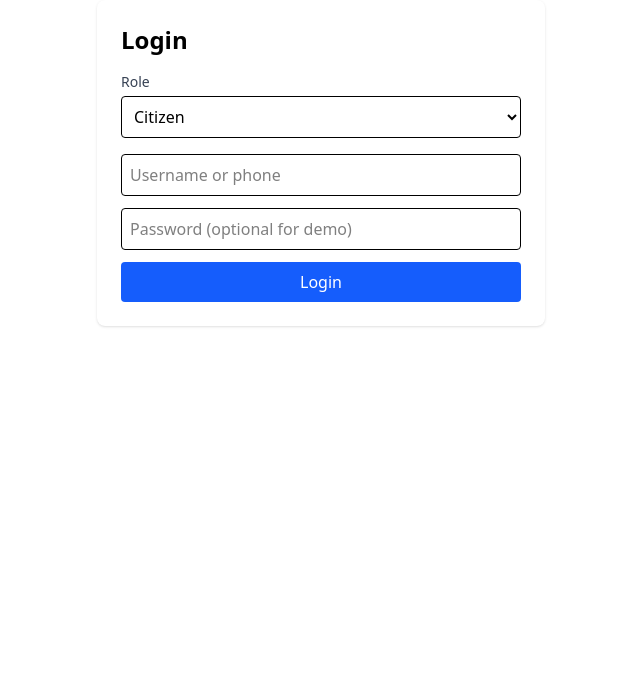
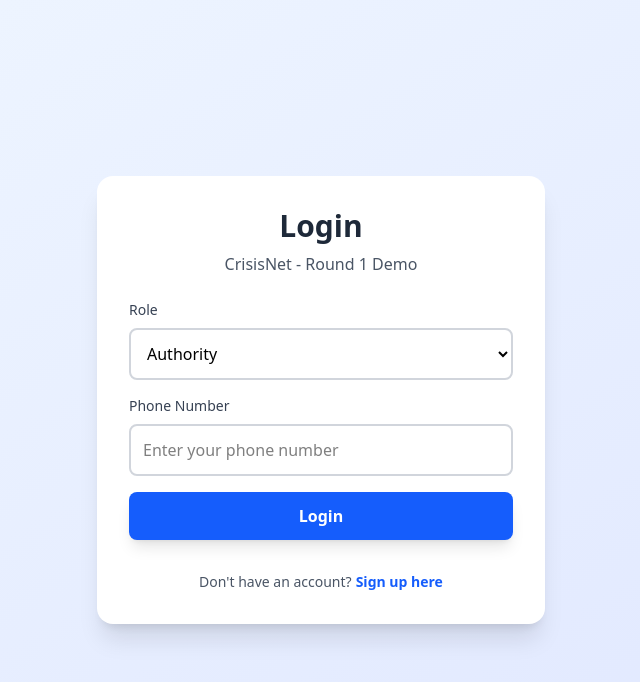
Before and after one commit to Kirtibisht11/crisisnet, a React (Vite) app in the folder frontend/: page /login in a window 1280 px wide. Shown: the top 682 px of the page, without its empty margins (319-959 px from the left). Built offline with nearby package versions, Linux system fonts and the light colour scheme; no server answers.

Commit message:
Added Login and Signup pages

```diff
--- a/frontend/src/pages/Login.jsx
+++ b/frontend/src/pages/Login.jsx
@@ -1,75 +1,125 @@
-/**
- * Login Page
- * Handles login for Citizen / Volunteer / Authority
- */
-
 import { useState } from "react";
 import { useNavigate } from "react-router-dom";
-import { login } from "../services/auth";
-import { useUserStore } from "../state/userStore";
 
 export default function Login() {
-  const [username, setUsername] = useState("");
-  const [password, setPassword] = useState("");
-  const [role, setRole] = useState("citizen");
+  const [phone, setPhone] = useState("");
+  const [role, setRole] = useState("authority");
   const [error, setError] = useState("");
+  const [loading, setLoading] = useState(false);
   const navigate = useNavigate();
-  const setUser = useUserStore((s) => s.setUser);
 
   const handleLogin = async () => {
     setError("");
+    setLoading(true);
+
     try {
-      const data = await login(username, password);
-      const token = data?.access_token;
-      let user = data?.user || { username };
+      // For Round 1 demo - check localStorage
+      const allUsers = JSON.parse(localStorage.getItem('crisisnet_users') || '[]');
 
-      // If backend returned a demo user without role, apply selected role
-      if (!user.role) user.role = role;
+      if (phone.trim() === "") {
+        throw new Error("Please enter your phone number");
+      }
 
-      // Persist token and user
-      if (token) localStorage.setItem("access_token", token);
-      localStorage.setItem("user", JSON.stringify(user));
-      setUser(user, token);
+      // Find user by phone
+      const user = allUsers.find(u => u.phone === phone && u.role === role);
 
-      // Redirect based on role
-      if (user.role === "volunteer") navigate("/volunteer");
-      else if (user.role === "authority") navigate("/authority");
-      else navigate("/");
+      if (user) {
+        // User found - login successful
+        localStorage.setItem('crisisnet_current_user', JSON.stringify(user));
+        console.log('Login successful:', user);
+
+        // Navigate to authority dashboard
+        setTimeout(() => navigate('/authority'), 300);
+      } else {
+        // User not found - create demo user
+        const demoUser = {
+          id: `${role}_demo_${Date.now()}`,
+          role: role,
+          name: `Demo ${role.charAt(0).toUpperCase() + role.slice(1)}`,
+          phone: phone,
+          location: 'Demo Location',
+          created_at: new Date().toISOString()
+        };
+
+        // Save demo user
+        allUsers.push(demoUser);
+        localStorage.setItem('crisisnet_users', JSON.stringify(allUsers));
+        localStorage.setItem('crisisnet_current_user', JSON.stringify(demoUser));
+
+        console.log('Demo user created:', demoUser);
+
+        // Navigate to authority dashboard
+        setTimeout(() => navigate('/authority'), 300);
+      }
+
     } catch (e) {
-      console.error(e);
-      setError("Login failed. Check console for details.");
+      console.error('Login error:', e);
+      setError(e.message || "Login failed. Please try again.");
+    } finally {
+      setLoading(false);
     }
   };
 
   return (
-    <div className="login-page max-w-md mx-auto p-6 bg-white rounded-lg shadow">
-      <h2 className="text-2xl font-bold mb-4">Login</h2>
+    <div className="min-h-screen bg-gradient-to-br from-blue-50 to-indigo-100 flex items-center justify-center p-6">
+      <div className="max-w-md w-full bg-white rounded-2xl shadow-xl p-8">
+        <div className="text-center mb-6">
+          <h2 className="text-3xl font-bold text-gray-800">Login</h2>
+          <p className="text-gray-600 mt-2">CrisisNet - Round 1 Demo</p>
+        </div>
 
-      <label className="block text-sm text-gray-700 mb-1">Role</label>
-      <select value={role} onChange={(e) => setRole(e.target.value)} className="w-full mb-4 p-2 border rounded">
+        <div className="space-y-4">
+          <div>
+            <label className="block text-sm font-medium text-gray-700 mb-2">Role</label>
+            <select
+              value={role}
+              onChange={(e) => setRole(e.target.value)}
+              className="w-full p-3 border-2 border-gray-300 rounded-lg focus:border-blue-500 focus:outline-none"
+            >
               <option value="citizen">Citizen</option>
               <option value="volunteer">Volunteer</option>
               <option value="authority">Authority</option>
             </select>
+          </div>
 
+          <div>
+            <label className="block text-sm font-medium text-gray-700 mb-2">Phone Number</label>
             <input
-        placeholder="Username or phone"
-        value={username}
-        onChange={e => setUsername(e.target.value)}
-        className="w-full mb-3 p-2 border rounded"
+              placeholder="Enter your phone number"
+              value={phone}
+              onChange={e => setPhone(e.target.value)}
+              className="w-full p-3 border-2 border-gray-300 rounded-lg focus:border-blue-500 focus:outline-none"
             />
+          </div>
 
-      <input
-        type="password"
-        placeholder="Password (optional for demo)"
-        value={password}
-        onChange={e => setPassword(e.target.value)}
-        className="w-full mb-3 p-2 border rounded"
-      />
+          <button
+            onClick={handleLogin}
+            disabled={loading}
+            className={`w-full py-3 rounded-lg font-bold text-white transition-all ${
+              loading
+                ? 'bg-gray-400 cursor-not-allowed'
+                : 'bg-blue-600 hover:bg-blue-700 shadow-lg hover:shadow-xl'
+            }`}
+          >
+            {loading ? 'Logging in...' : 'Login'}
+          </button>
 
-      <button onClick={handleLogin} className="w-full bg-blue-600 text-white py-2 rounded">Login</button>
+          {error && (
+            <div className="bg-red-50 border-2 border-red-200 p-3 text-red-700 rounded-lg text-sm">
+              {error}
+            </div>
+          )}
 
-      {error && <p className="text-red-500 mt-3">{error}</p>}
+          <div className="text-center text-sm text-gray-600 mt-4">
+            Don't have an account?
+            <a href="/signup" className="text-blue-600 font-semibold ml-1 hover:underline">
+              Sign up here
+            </a>
+          </div>
+
+
+        </div>
+      </div>
     </div>
   );
 }
--- a/frontend/src/pages/signup.jsx
+++ b/frontend/src/pages/signup.jsx
@@ -1,7 +1,5 @@
-import React, { useState } from 'react';
+import { useState } from 'react';
 import { useNavigate } from 'react-router-dom';
-
-const API_BASE = import.meta.env.VITE_API_BASE || 'http://localhost:8000';
 
 export default function Signup() {
   const navigate = useNavigate();
@@ -11,9 +9,7 @@ export default function Signup() {
     email: '',
     phone: '',
     location: '',
-    address: '',
     skills: [],
-    availability: 'anytime',
     org: '',
     title: '',
     termsAccepted: false
@@ -31,20 +27,13 @@ export default function Signup() {
   const handleSkillToggle = (skill) => {
     setFormData(prev => ({
       ...prev,
-      skills: prev.skills.includes(skill) ? prev.skills.filter(s => s !== skill) : [...prev.skills, skill]
+      skills: prev.skills.includes(skill)
+        ? prev.skills.filter(s => s !== skill)
+        : [...prev.skills, skill]
     }));
   };
 
-  const skillOptions = ['first_aid','medical','rescue','swimming','firefighting','logistics','communication','driver'];
-
-  const tryGeolocation = () => new Promise((resolve) => {
-    if (!navigator.geolocation) return resolve({ lat: 0.0, lon: 0.0 });
-    navigator.geolocation.getCurrentPosition(
-      (pos) => resolve({ lat: pos.coords.latitude, lon: pos.coords.longitude }),
-      () => resolve({ lat: 0.0, lon: 0.0 }),
-      { timeout: 3000 }
-    );
-  });
+  const skillOptions = ['first_aid', 'medical', 'rescue', 'swimming', 'firefighting', 'logistics', 'communication', 'driver'];
 
   const validate = () => {
     const newErrors = {};
@@ -56,68 +45,39 @@ export default function Signup() {
     return Object.keys(newErrors).length === 0;
   };
 
+  const saveUserData = (userData) => {
+    // Save to localStorage for Round 1 demo
+    const allUsers = JSON.parse(localStorage.getItem('crisisnet_users') || '[]');
+    allUsers.push(userData);
+    localStorage.setItem('crisisnet_users', JSON.stringify(allUsers));
+    localStorage.setItem('crisisnet_current_user', JSON.stringify(userData));
+  };
+
   const handleSubmit = async (e) => {
     e.preventDefault();
     if (!validate()) return;
     setIsSubmitting(true);
 
     try {
-      if (role === 'volunteer') {
-        // Register with resource agent
-        const resp = await fetch(`${API_BASE}/resource/volunteer/register`, {
-          method: 'POST', headers: { 'Content-Type': 'application/json' },
-          body: JSON.stringify({
-            name: formData.name,
-            email: formData.email,
-            phone: formData.phone,
-            location: formData.location || 'Unknown',
-            address: formData.address,
-            skills: formData.skills,
-            experience: formData.experience || '',
-            availability: formData.availability,
-            emergency_contact: formData.emergency_contact || '',
-            available: true
-          })
-        });
-        const data = await resp.json();
-        if (resp.ok) {
-          localStorage.setItem('volunteerId', data.volunteer_id || data.volunteer?.id || '');
-          navigate('/volunteer');
-        } else throw new Error(data.detail || 'Registration failed');
+      const userId = `${role}_${Date.now()}`;
+      const userData = {
+        id: userId,
+        role: role,
+        name: formData.name,
+        email: formData.email,
+        phone: formData.phone,
+        location: formData.location || 'Unknown',
+        created_at: new Date().toISOString(),
+        ...(role === 'volunteer' && { skills: formData.skills, available: true }),
+        ...(role === 'authority' && { organization: formData.org, title: formData.title })
+      };
 
-      } else {
-        // Citizen or Authority -> register as user
-        const pos = await tryGeolocation();
-        const payload = {
-          name: formData.name,
-          phone: formData.phone,
-          role: role,
-          latitude: pos.lat || 0.0,
-          longitude: pos.lon || 0.0
-        };
+      saveUserData(userData);
 
-        // include minimal metadata for authority
-        if (role === 'authority') {
-          payload['org'] = formData.org;
-          payload['title'] = formData.title;
-        }
-
-        const res = await fetch(`${API_BASE}/users/register`, {
-          method: 'POST', headers: { 'Content-Type': 'application/json' },
-          body: JSON.stringify(payload)
-        });
-
-        const d = await res.json();
-        if (res.ok) {
-          // store user id for demo
-          localStorage.setItem('user', JSON.stringify(d));
-          if (role === 'citizen') navigate('/');
-          else navigate('/authority');
-        } else throw new Error(d.detail || 'User registration failed');
-      }
+      // Always navigate to authority dashboard for demo
+      setTimeout(() => navigate('/authority'), 300);
 
     } catch (err) {
-      console.error('Signup error', err);
       setErrors(prev => ({ ...prev, submit: err.message || 'Registration failed' }));
     } finally {
       setIsSubmitting(false);
@@ -127,81 +87,81 @@ export default function Signup() {
   return (
     <div className="min-h-screen bg-gradient-to-br from-blue-50 to-indigo-100 p-6">
       <div className="max-w-4xl mx-auto">
-        <div className="bg-white rounded-2xl shadow-xl overflow-hidden p-8">
-          <h1 className="text-3xl font-bold mb-4">Create an account</h1>
+        <div className="bg-white rounded-2xl shadow-xl p-8">
+          <h1 className="text-3xl font-bold mb-2">Create Account</h1>
+          <p className="text-gray-600 mb-6">Join CrisisNet</p>
 
-          <label className="block text-sm text-gray-700 mb-2">Role</label>
-          <select value={role} onChange={(e) => setRole(e.target.value)} className="mb-6 p-2 border rounded">
+          <label className="block text-sm font-medium text-gray-700 mb-2">Role *</label>
+          <select value={role} onChange={(e) => setRole(e.target.value)} className="w-full p-3 border-2 rounded-lg mb-6">
             <option value="citizen">Citizen</option>
             <option value="volunteer">Volunteer</option>
             <option value="authority">Authority</option>
           </select>
 
-          <form onSubmit={handleSubmit} className="space-y-4">
+          <form onSubmit={handleSubmit} className="space-y-5">
             <div>
-              <label className="block text-sm font-medium text-gray-700">Full Name *</label>
-              <input name="name" value={formData.name} onChange={handleInputChange} className="w-full p-2 border rounded" />
-              {errors.name && <div className="text-red-500 text-sm">{errors.name}</div>}
+              <label className="block text-sm font-medium mb-1">Full Name *</label>
+              <input name="name" value={formData.name} onChange={handleInputChange} className="w-full p-3 border-2 rounded-lg" />
+              {errors.name && <div className="text-red-500 text-sm mt-1">{errors.name}</div>}
             </div>
 
-            <div className="grid grid-cols-1 md:grid-cols-2 gap-4">
+            <div className="grid grid-cols-2 gap-4">
               <div>
-                <label className="block text-sm font-medium text-gray-700">Phone *</label>
-                <input name="phone" value={formData.phone} onChange={handleInputChange} className="w-full p-2 border rounded" />
-                {errors.phone && <div className="text-red-500 text-sm">{errors.phone}</div>}
+                <label className="block text-sm font-medium mb-1">Phone *</label>
+                <input name="phone" value={formData.phone} onChange={handleInputChange} className="w-full p-3 border-2 rounded-lg" />
+                {errors.phone && <div className="text-red-500 text-sm mt-1">{errors.phone}</div>}
               </div>
-
               <div>
-                <label className="block text-sm font-medium text-gray-700">Email</label>
-                <input name="email" value={formData.email} onChange={handleInputChange} className="w-full p-2 border rounded" />
+                <label className="block text-sm font-medium mb-1">Email</label>
+                <input name="email" type="email" value={formData.email} onChange={handleInputChange} className="w-full p-3 border-2 rounded-lg" />
               </div>
             </div>
 
             <div>
-              <label className="block text-sm font-medium text-gray-700">Location / Area</label>
-              <input name="location" value={formData.location} onChange={handleInputChange} className="w-full p-2 border rounded" />
+              <label className="block text-sm font-medium mb-1">Location</label>
+              <input name="location" value={formData.location} onChange={handleInputChange} className="w-full p-3 border-2 rounded-lg" />
             </div>
 
             {role === 'volunteer' && (
               <div>
-                <label className="block text-sm font-medium text-gray-700 mb-2">Skills *</label>
-                <div className="grid grid-cols-2 md:grid-cols-3 gap-2">
+                <label className="block text-sm font-medium mb-2">Skills *</label>
+                <div className="grid grid-cols-2 md:grid-cols-4 gap-2">
                   {skillOptions.map(s => (
-                    <button type="button" key={s} onClick={() => handleSkillToggle(s)} className={`px-3 py-2 rounded ${formData.skills.includes(s) ? 'bg-blue-500 text-white' : 'bg-gray-100'}`}>
+                    <button type="button" key={s} onClick={() => handleSkillToggle(s)} className={`px-3 py-2 rounded-lg ${formData.skills.includes(s) ? 'bg-blue-500 text-white' : 'bg-gray-100'}`}>
                       {s.replace('_',' ')}
                     </button>
                   ))}
                 </div>
-                {errors.skills && <div className="text-red-500 text-sm">{errors.skills}</div>}
+                {errors.skills && <div className="text-red-500 text-sm mt-2">{errors.skills}</div>}
               </div>
             )}
 
             {role === 'authority' && (
-              <div className="grid grid-cols-1 md:grid-cols-2 gap-4">
+              <div className="grid grid-cols-2 gap-4">
                 <div>
-                  <label className="block text-sm font-medium text-gray-700">Organization</label>
-                  <input name="org" value={formData.org} onChange={handleInputChange} className="w-full p-2 border rounded" />
+                  <label className="block text-sm font-medium mb-1">Organization</label>
+                  <input name="org" value={formData.org} onChange={handleInputChange} className="w-full p-3 border-2 rounded-lg" />
                 </div>
                 <div>
-                  <label className="block text-sm font-medium text-gray-700">Title / Role</label>
-                  <input name="title" value={formData.title} onChange={handleInputChange} className="w-full p-2 border rounded" />
+                  <label className="block text-sm font-medium mb-1">Title</label>
+                  <input name="title" value={formData.title} onChange={handleInputChange} className="w-full p-3 border-2 rounded-lg" />
                 </div>
               </div>
             )}
 
-            <div className="flex items-start gap-3">
+            <div className="flex items-start gap-3 p-4 bg-blue-50 rounded-lg">
               <input type="checkbox" name="termsAccepted" checked={formData.termsAccepted} onChange={handleInputChange} />
-              <div className="text-sm text-gray-700">I agree to be contacted for emergency response and accept terms.</div>
+              <div className="text-sm">I agree to the terms and conditions</div>
             </div>
             {errors.termsAccepted && <div className="text-red-500 text-sm">{errors.termsAccepted}</div>}
 
-            {errors.submit && <div className="bg-red-50 border border-red-200 p-3 text-red-700 rounded">{errors.submit}</div>}
+            {errors.submit && <div className="bg-red-50 border-2 border-red-200 p-4 text-red-700 rounded-lg">{errors.submit}</div>}
 
-            <div className="flex justify-between items-center">
-              <button type="submit" disabled={isSubmitting} className="px-6 py-3 bg-blue-600 text-white rounded">
+            <div className="flex justify-between items-center pt-4">
+              <button type="submit" disabled={isSubmitting} className={`px-8 py-3 rounded-lg font-bold text-white ${isSubmitting ? 'bg-gray-400' : 'bg-blue-600 hover:bg-blue-700'}`}>
                 {isSubmitting ? 'Registering...' : 'Register'}
               </button>
-              <div className="text-sm text-gray-500">Already registered? <a href="/login" className="text-blue-600">Login</a></div>
+              <a href="/login" className="text-blue-600 font-semibold hover:underline">Already registered? Login</a>
             </div>
           </form>
         </div>
```
Lines whose indentation alone changed are shown as unchanged.
